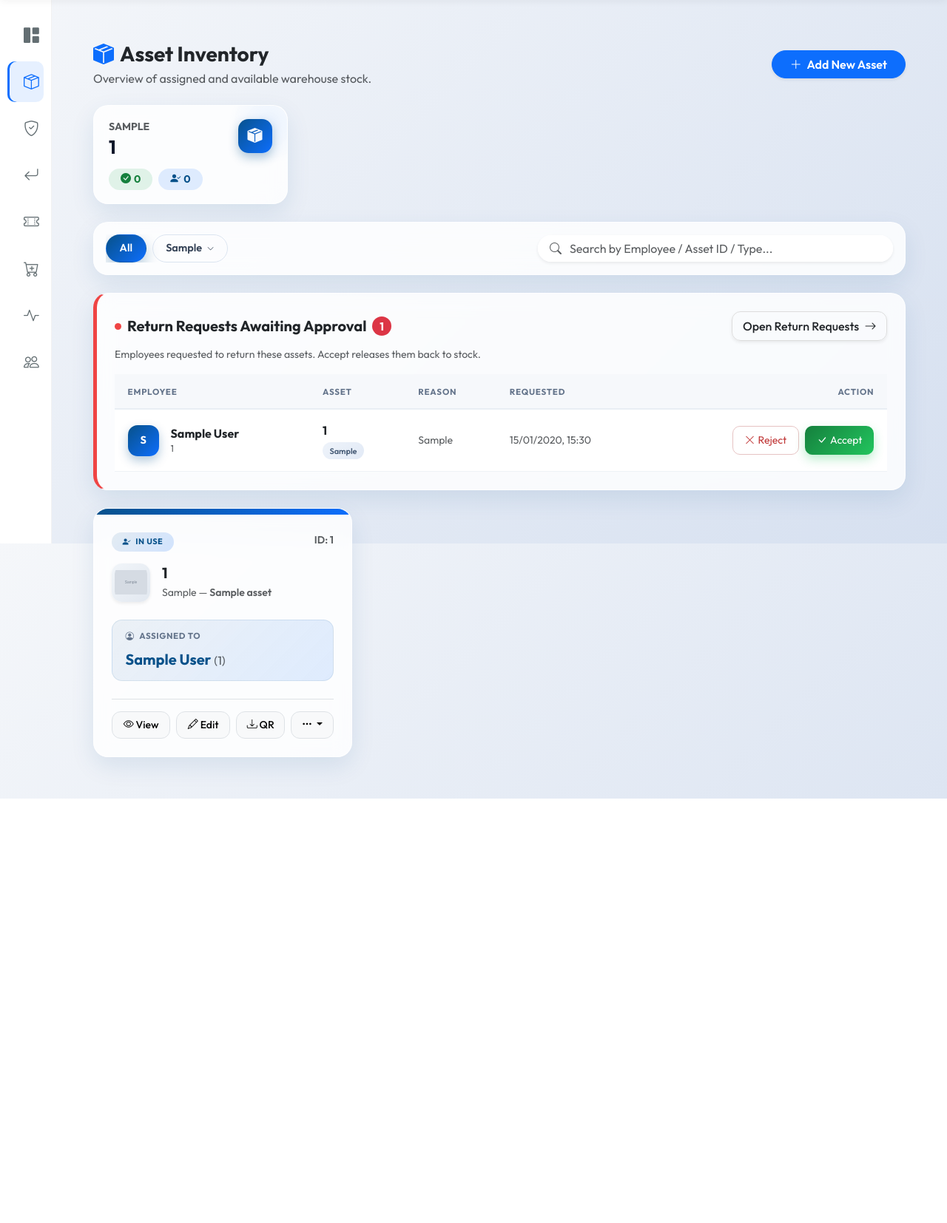
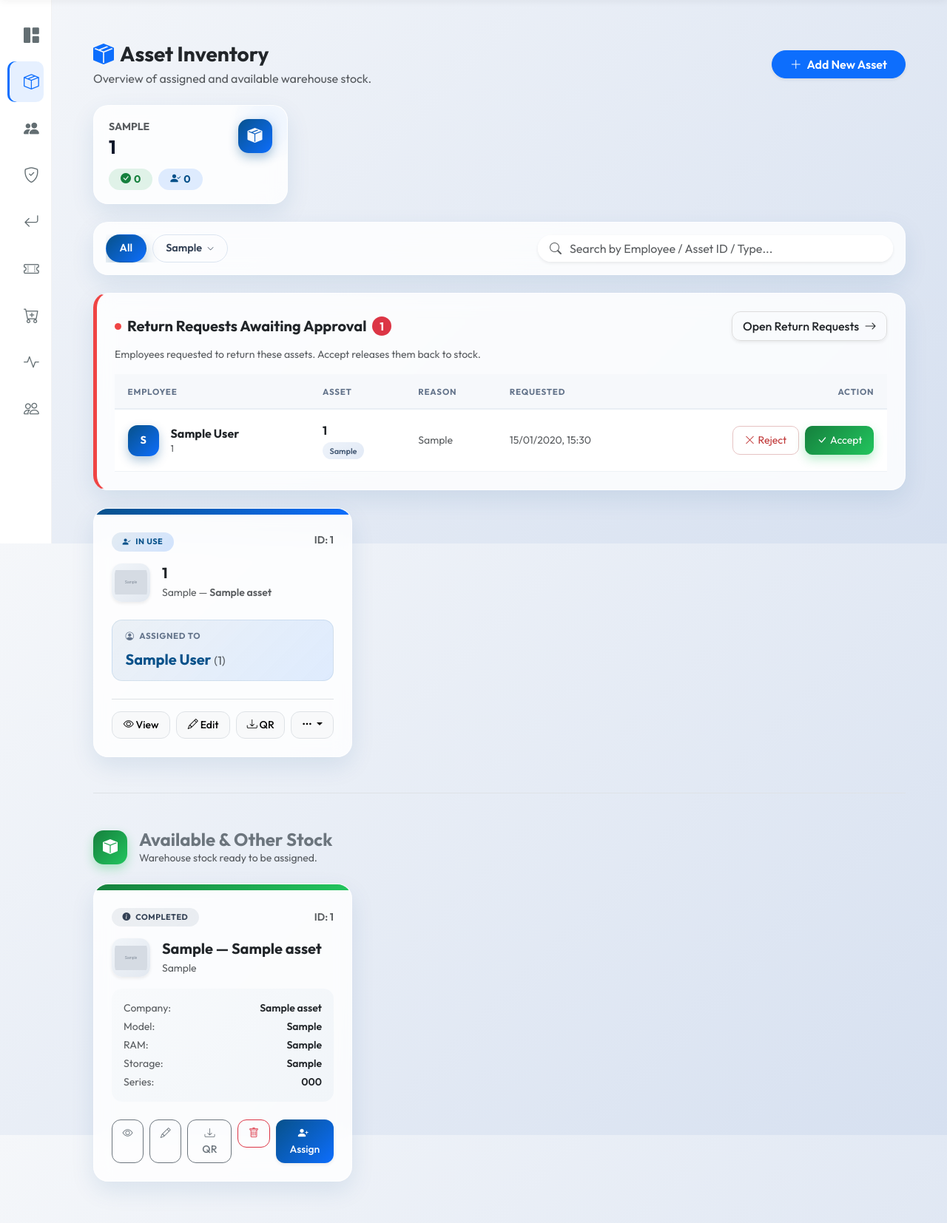
Before and after one commit to lakshmibtl/asset_management, a Django app: page /asset/view/ in a window 1280 px wide. Shown: the part 65-1719 px from the top of the page at 74% size. Before the commit the page ends 1145 px from the top, so only its background shows below. Run offline with Django 5.2, Linux system fonts and the light colour scheme; a user stored in the database is signed in; tables that the repository leaves empty hold one stand-in row (values such as "Sample post"); grey boxes marked "Sample" are stand-in pictures; data that the repository does not hold is empty; some libraries are stand-ins or nearby versions.

Commit message:
Update asset management features

```diff
--- a/asset_app/forms.py
+++ b/asset_app/forms.py
@@ -141,7 +141,7 @@ class AssetForm(forms.ModelForm):
 
     class Meta:
         model = Asset
-        fields = ['asset_type', 'company_name', 'series_number', 'model', 'status', 'ram', 'storage', 'purchase_date', 'cost', 'warranty', 'image']
+        fields = ['asset_type', 'company_name', 'series_number', 'model', 'status', 'ram', 'storage', 'purchase_date', 'cost', 'warranty', 'warranty_end_date', 'image']
 
         widgets = {
             'company_name': forms.TextInput(attrs={
@@ -168,6 +168,10 @@ class AssetForm(forms.ModelForm):
                 'class': 'form-control form-control-lg rounded-3 shadow-sm',
                 'placeholder': 'Enter Cost',
                 'required': 'required'
+            }),
+            'warranty_end_date': forms.DateInput(attrs={
+                'class': 'form-control form-control-lg rounded-3 shadow-sm',
+                'type': 'date'
             }),
         }
 
--- a/asset_app/models.py
+++ b/asset_app/models.py
@@ -111,7 +111,7 @@ class Asset(models.Model):
 
     @property
     def warranty_status(self):
-        if self.warranty == 'Complete':
+        if self.warranty and self.warranty.lower() in ['complete', 'complete warranty']:
             return 'Complete Warranty'
         if not self.warranty_end_date:
             return 'No Warranty'
--- a/asset_app/templates/asset_app/add_asset.html
+++ b/asset_app/templates/asset_app/add_asset.html
@@ -309,10 +309,8 @@
 
                             <div class="col-md-6 animate__animated animate__fadeInRight">
                                 <div class="form-floating">
-                                    <input type="date" id="warrantyEndDate"
-                                        class="form-control form-control-lg shadow-sm" readonly
-                                        style="background: linear-gradient(135deg,#f6f9fd,#eef3fa);">
-                                    <label>Warranty End Date (Auto)</label>
+                                    {{ form.warranty_end_date|add_class:"form-control form-control-lg shadow-sm"|attr:"placeholder:Warranty End Date" }}
+                                    <label>Warranty End Date</label>
                                 </div>
                             </div>
 
--- a/asset_app/templates/asset_app/base.html
+++ b/asset_app/templates/asset_app/base.html
@@ -464,10 +464,14 @@
         </a>
         {% endif %}-->
 
-        {% if request.user.is_staff or request.user.role == 'manager' or request.user.role == 'superadmin' %}
+        {% if request.user.is_staff or request.user.role == 'manager' or request.user.role == 'superadmin' or request.user.role == 'admin' or request.user.role == 'asset_admin' %}
         <a href="{% url 'view_assets' %}"
             class="{% if 'view_assets' in request.resolver_match.url_name %}active{% endif %}">
             <i class="bi bi-box-seam"></i><span class="link-text">View Assets</span>
+        </a>
+        <a href="{% url 'assigned_employees' %}"
+            class="{% if 'assigned_employees' in request.resolver_match.url_name %}active{% endif %}">
+            <i class="bi bi-people-fill"></i><span class="link-text">Assigned Employees</span>
         </a>
         {% if request.user.role != 'manager' %}
         <a href="{% url 'warranty_tracking' %}"
--- a/asset_app/templates/asset_app/edit_asset.html
+++ b/asset_app/templates/asset_app/edit_asset.html
@@ -358,10 +358,8 @@
 
                             <div class="col-md-6 animate__animated animate__fadeInRight">
                                 <div class="form-floating">
-                                    <input type="date" id="warrantyEndDate"
-                                        class="form-control form-control-lg shadow-sm" readonly
-                                        style="background: linear-gradient(135deg,#f6f9fd,#eef3fa);">
-                                    <label>Warranty End Date (Auto)</label>
+                                    {{ form.warranty_end_date|add_class:"form-control form-control-lg shadow-sm"|attr:"placeholder:Warranty End Date" }}
+                                    <label>Warranty End Date</label>
                                 </div>
                             </div>
 
--- a/asset_app/templates/asset_app/view_assets.html
+++ b/asset_app/templates/asset_app/view_assets.html
@@ -723,7 +723,7 @@
             </div>
             <div>
                 <h4 class="fw-bold mb-0 text-secondary">
-                    Available Stock
+                    Available & Other Stock
                 </h4>
                 <p class="text-muted small mb-0">Warehouse stock ready to be assigned.</p>
             </div>
@@ -739,8 +739,11 @@
                     <div class="card-body p-4 d-flex flex-column">
 
                         <div class="d-flex justify-content-between align-items-center mb-3">
-                            <span class="badge badge-avail status-badge">
-                                <i class="bi bi-check-circle-fill me-1"></i> Available
+                            <span class="badge status-badge" style="
+                                {% if a.status == 'Available' %} background: linear-gradient(135deg, rgba(22, 163, 74, 0.1), rgba(34, 197, 94, 0.18)); color: #15803d;
+                                {% elif a.status == 'Under Repair' %} background: linear-gradient(135deg, rgba(245, 158, 11, 0.1), rgba(251, 191, 36, 0.18)); color: #b45309;
+                                {% else %} background: linear-gradient(135deg, rgba(100, 116, 139, 0.1), rgba(148, 163, 184, 0.18)); color: #334155; {% endif %}">
+                                <i class="bi bi-info-circle-fill me-1"></i> {{ a.status|default:"Available" }}
                             </span>
                             <span class="text-muted small fw-semibold">ID: {{ a.asset_id }}</span>
                         </div>
--- a/asset_app/views.py
+++ b/asset_app/views.py
@@ -403,7 +403,7 @@ def dashboard(request):
     now_dt = now()
     this_start, this_end = _month_start_end(now_dt)
 
-    is_staff = request.user.is_staff or getattr(request.user, 'role', '') == 'superadmin'
+    is_staff = request.user.is_staff or getattr(request.user, 'role', '') in ('superadmin', 'admin', 'asset_admin')
     is_manager = getattr(request.user, 'role', '') == 'manager'
     is_employee = not (is_staff or is_manager)
 
@@ -925,7 +925,7 @@ def return_asset(request, pk):
             messages.error(request, f"No active assignment found for {asset.asset_id}.")
             return redirect('view_assets')
 
-        is_staff = request.user.is_staff or getattr(request.user, 'role', '') in ('superadmin', 'admin')
+        is_staff = request.user.is_staff or getattr(request.user, 'role', '') in ('superadmin', 'admin', 'asset_admin')
         is_manager = getattr(request.user, 'role', '') == 'manager'
         is_owner = (
             str(assign.employee.employee_id) == str(request.user.username)
@@ -959,7 +959,7 @@ def request_return_asset(request, pk):
             messages.error(request, f"No active assignment found for {asset.asset_id}.")
             return redirect('view_assets')
 
-        is_staff = request.user.is_staff or getattr(request.user, 'role', '') in ('superadmin', 'admin')
+        is_staff = request.user.is_staff or getattr(request.user, 'role', '') in ('superadmin', 'admin', 'asset_admin')
         is_manager = getattr(request.user, 'role', '') == 'manager'
         is_owner = (
             str(assign.employee.employee_id) == str(request.user.username)
@@ -998,7 +998,7 @@ def request_return_asset(request, pk):
 @login_required
 def process_return(request, pk):
     rq = get_object_or_404(ReturnRequest, pk=pk)
-    is_staff = request.user.is_staff or getattr(request.user, 'role', '') in ('superadmin', 'admin')
+    is_staff = request.user.is_staff or getattr(request.user, 'role', '') in ('superadmin', 'admin', 'asset_admin')
     is_manager = getattr(request.user, 'role', '') == 'manager'
     if not (is_staff or is_manager):
         messages.error(request, "Only an admin or manager can process return requests.")
@@ -1107,7 +1107,7 @@ def get_employee_details(request):
 # ------------------- RETURN REQUESTS (dedicated admin page) -------------------
 @login_required
 def return_requests(request):
-    is_staff = request.user.is_staff or getattr(request.user, 'role', '') in ('superadmin', 'admin')
+    is_staff = request.user.is_staff or getattr(request.user, 'role', '') in ('superadmin', 'admin', 'asset_admin')
     is_manager = getattr(request.user, 'role', '') == 'manager'
     if not (is_staff or is_manager):
         return redirect('asset_dashboard')
@@ -1175,7 +1175,7 @@ def return_requests(request):
 # ------------------- VIEW ASSETS (fixed) -------------------
 @login_required
 def view_assets(request):
-    is_staff = request.user.is_staff or getattr(request.user, 'role', '') == 'superadmin'
+    is_staff = request.user.is_staff or getattr(request.user, 'role', '') in ('superadmin', 'admin', 'asset_admin')
     is_manager = getattr(request.user, 'role', '') == 'manager'
 
     if is_staff:
@@ -1192,11 +1192,14 @@ def view_assets(request):
             status__iexact='In Use'
         )
 
-    # Unassigned assets
-    unassigned_assets = Asset.objects.filter(status__iexact='Available')
+    # Unassigned assets (includes Available, Under Repair, and custom statuses)
+    if is_staff:
+        unassigned_assets = Asset.objects.exclude(status__iexact='In Use')
+    else:
+        unassigned_assets = []
 
     # Calculate asset stats
-    if is_staff or is_manager:
+    if is_staff:
         asset_stats = Asset.objects.values('asset_type').annotate(
             total=Count('id'),
             in_use=Count('id', filter=Q(status__iexact='In Use')),
@@ -1253,7 +1256,7 @@ def view_assets(request):
 # ------------------- ASSIGNED EMPLOYEES -------------------
 @login_required
 def assigned_employees(request):
-    is_staff = request.user.is_staff or getattr(request.user, 'role', '') == 'superadmin'
+    is_staff = request.user.is_staff or getattr(request.user, 'role', '') in ('superadmin', 'admin', 'asset_admin')
     is_manager = getattr(request.user, 'role', '') == 'manager'
 
     if not (is_staff or is_manager):
```
Also changed, not shown: asset_app/templates/asset_app/asset_detail.html (+19 -13 lines), asset_app/templates/asset_app/asset_detail1.html (+4 -40 lines).
